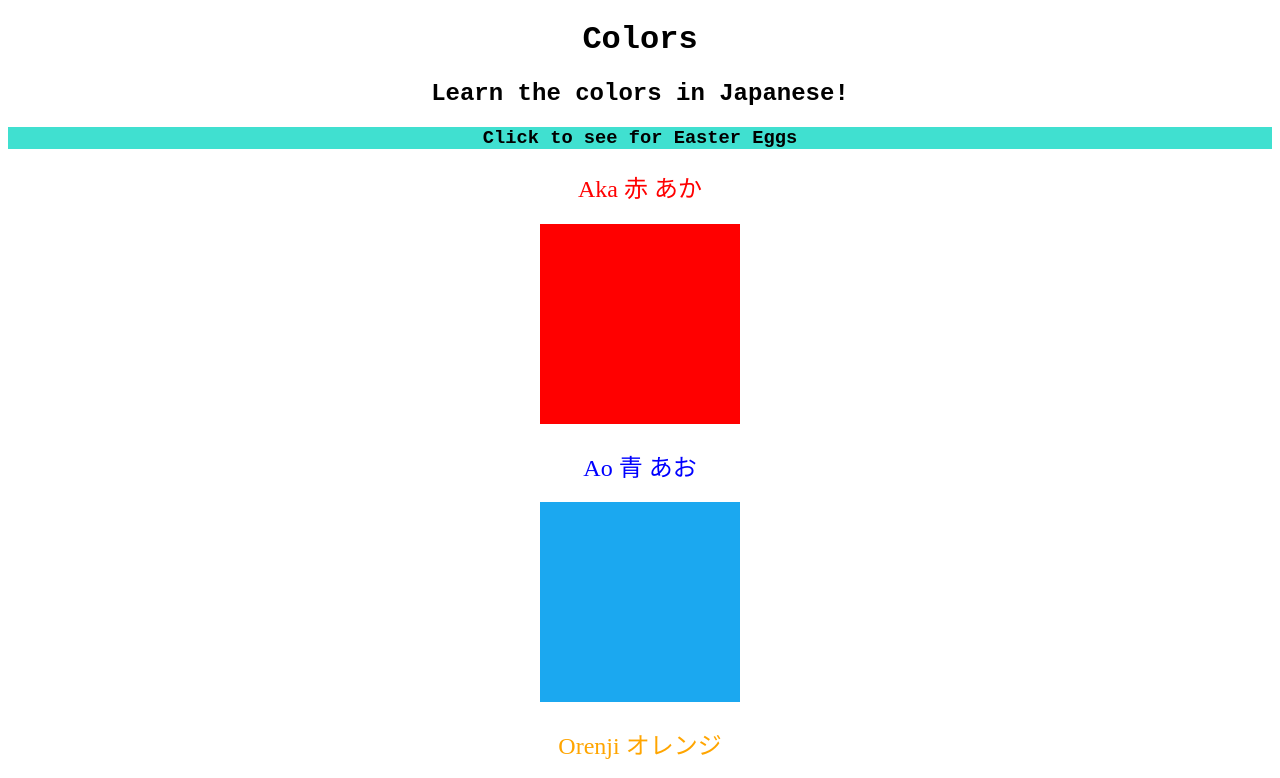
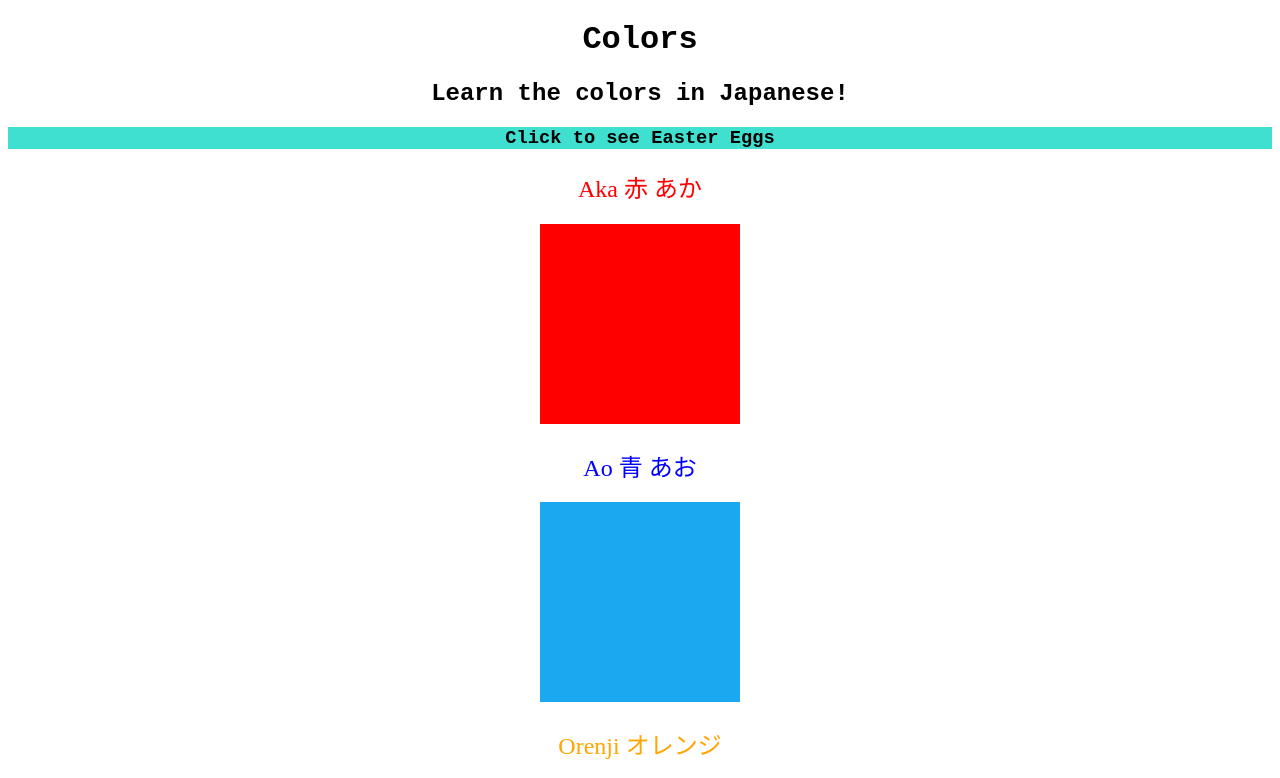
Before and after one commit to Honey-bug/Color-vocabulary, a plain HTML site: page index.html in a window 1280 px wide. Shown: the top 778 px of the page. Drawn offline with Linux system fonts and the light colour scheme.

Commit message:
Update index.html

```diff
--- a/index.html
+++ b/index.html
@@ -10,7 +10,7 @@
 <body>
   <h1 class="class">Colors</h1>
   <h2 class="class">Learn the colors in Japanese!</h2>
-  <h3 class="class" id="click">Click to see for Easter Eggs</h3>
+  <h3 class="class" id="click">Click to see Easter Eggs</h3>
   <h2 class="color-title" id="red">Aka 赤 あか</h2>
   <a href="./assets/redirects/red.html"><img class="color" src="./assets/images/red.png" alt="red" /></a>
 
```
